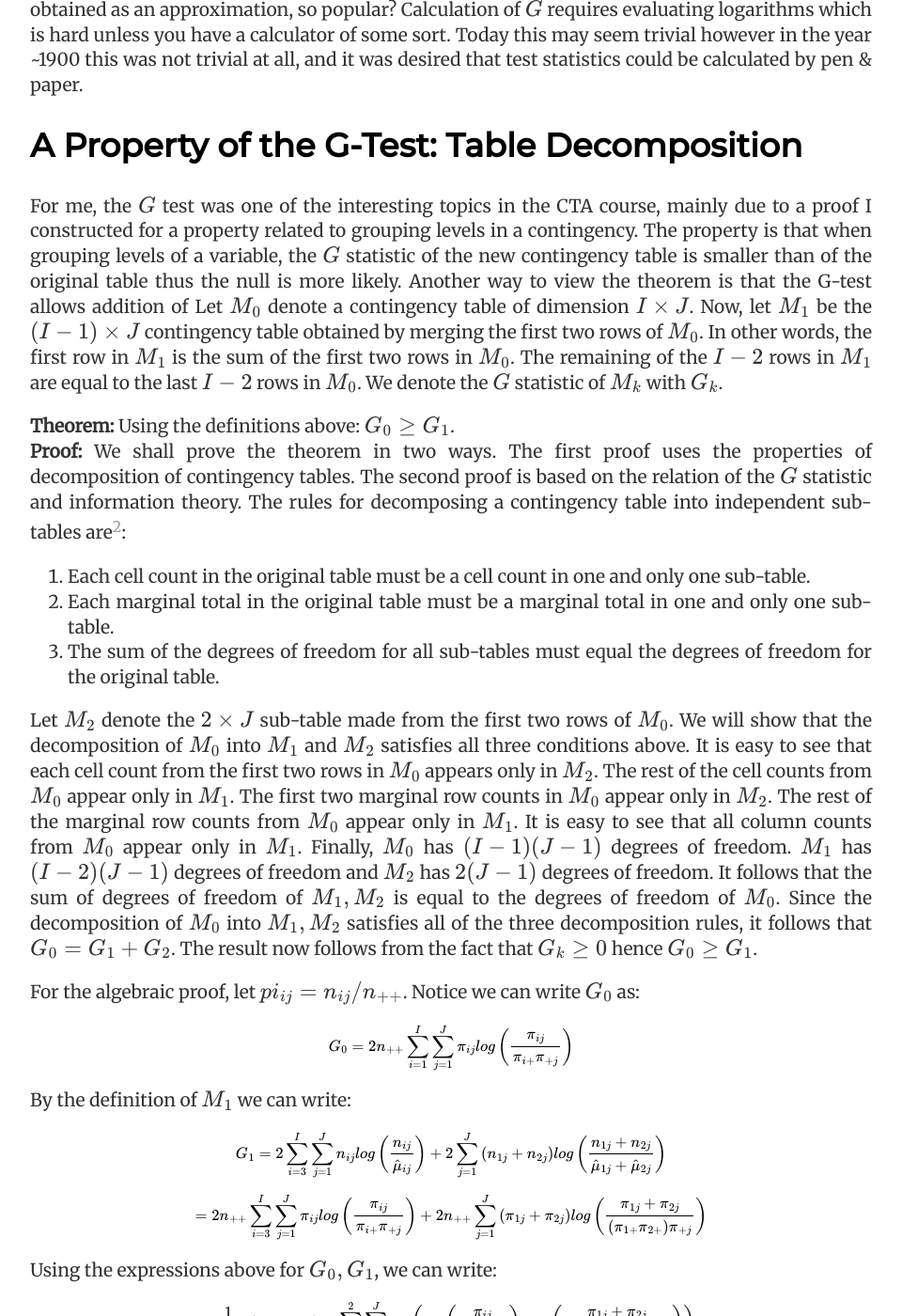
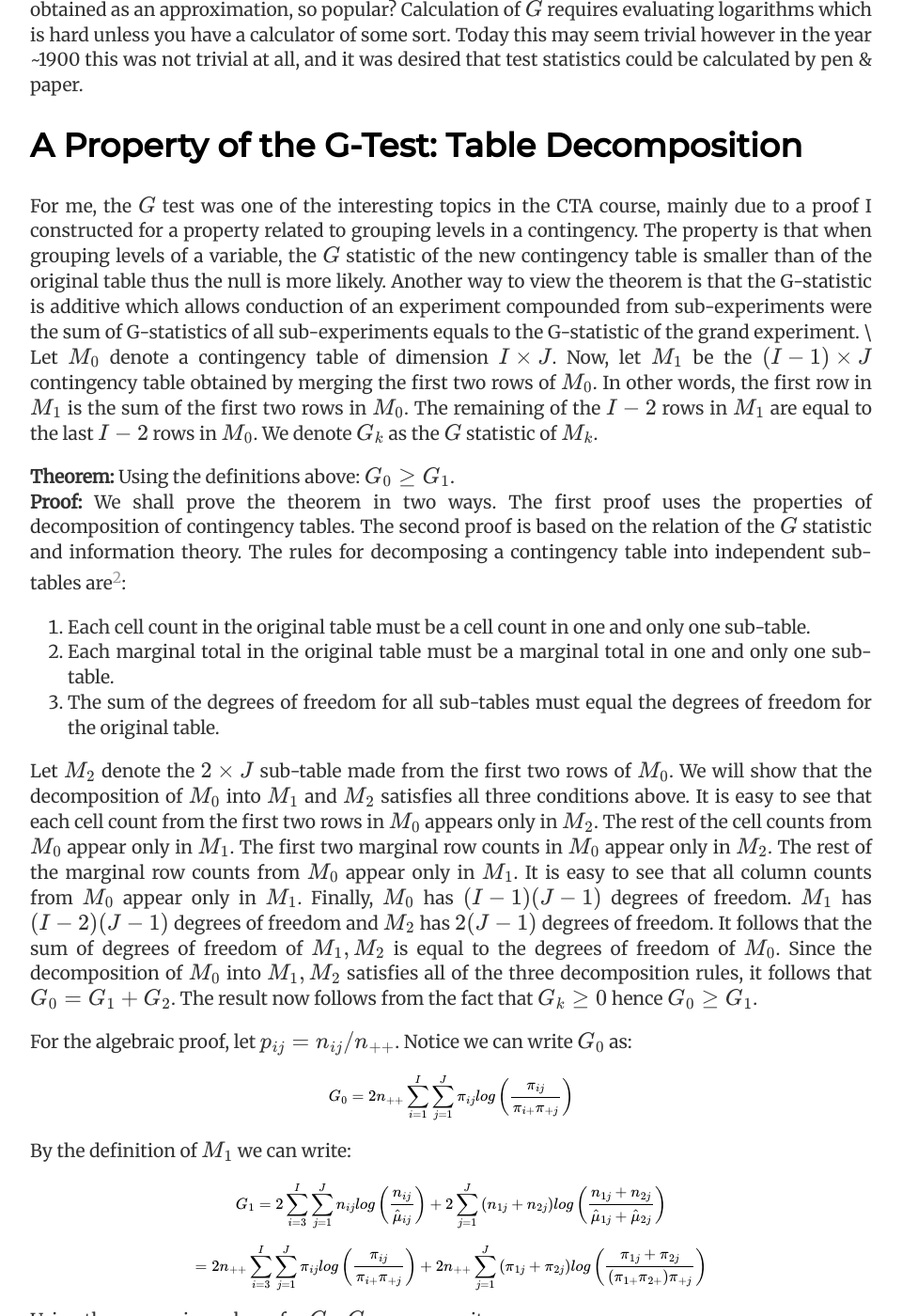
Before and after one commit to nirryde/nirryde.github.io, a Jekyll site: the page built from _posts/2020-10-04-Groupping Levels in Contingency and Independence.md, in a window 1280 px wide and 1400 px high, scrolled down 1416 px. Shown: the whole window at 94% size, without its empty margins (160-1120 px from the left). Built offline with Jekyll 4.4.1, drawn with Linux system fonts in a browser that asks for light colours; formulas are drawn with MathJax 3; some of the changed text lies outside the part shown.

Commit message:
Update 2020-10-04-Groupping Levels in Contingency and Independence.md

```diff
--- a/_posts/2020-10-04-Groupping Levels in Contingency and Independence.md
+++ b/_posts/2020-10-04-Groupping Levels in Contingency and Independence.md
@@ -27,8 +27,8 @@
 A Property of the G-Test: Table Decomposition
 ---------------------------------------------
 
-For me, the $$G$$ test was one of the interesting topics in the CTA course, mainly due to a proof I constructed for a property related to grouping levels in a contingency. The property is that when grouping levels of a variable, the $$G$$ statistic of the new contingency table is smaller than of the original table thus the null is more likely. Another way to view the theorem is that the G-test allows addition of
-Let $$M_0$$ denote a contingency table of dimension $$I \times J$$. Now, let $$M_1$$ be the $$(I-1) \times J$$ contingency table obtained by merging the first two rows of $$M_0$$. In other words, the first row in $$M_1$$ is the sum of the first two rows in $$M_0$$. The remaining of the $$I-2$$ rows in $$M_1$$ are equal to the last $$I-2$$ rows in $$M_0$$. We denote the $$G$$ statistic of $$M_k$$ with $$G_k$$.
+For me, the $$G$$ test was one of the interesting topics in the CTA course, mainly due to a proof I constructed for a property related to grouping levels in a contingency. The property is that when grouping levels of a variable, the $$G$$ statistic of the new contingency table is smaller than of the original table thus the null is more likely. Another way to view the theorem is that the G-statistic is additive which allows conduction of an experiment compounded from sub-experiments were the sum of G-statistics of all sub-experiments equals to the G-statistic of the grand experiment. \
+Let $$M_0$$ denote a contingency table of dimension $$I \times J$$. Now, let $$M_1$$ be the $$(I-1) \times J$$ contingency table obtained by merging the first two rows of $$M_0$$. In other words, the first row in $$M_1$$ is the sum of the first two rows in $$M_0$$. The remaining of the $$I-2$$ rows in $$M_1$$ are equal to the last $$I-2$$ rows in $$M_0$$. We denote $$G_k$$ as the $$G$$ statistic of $$M_k$$.
 
 **Theorem:** Using the definitions above: $$G_0 \geq G_1$$. \
 **Proof:** We shall prove the theorem in two ways. The first proof uses the properties of decomposition of contingency tables. The second proof is based on the relation of the $$G$$ statistic and information theory.
@@ -46,7 +46,7 @@
 Finally, $$M_0$$ has $$(I-1)(J-1)$$ degrees of freedom. $$M_1$$ has $$(I-2)(J-1)$$ degrees of freedom and $$M_2$$ has $$2(J-1)$$ degrees of freedom. It follows that the sum of degrees of freedom of $$M_1,M_2$$ is equal to the degrees of freedom of $$M_0$$.
 Since the decomposition of $$M_0$$ into $$M_1,M_2$$ satisfies all of the three decomposition rules, it follows that $$G_0=G_1+G_2$$. The result now follows from the fact that $$G_k \geq 0$$ hence $$G_0 \geq G_1$$.
 
-For the algebraic proof, let $$pi_{ij}=n_{ij}/n_{++}$$. Notice we can write $$G_0$$ as:
+For the algebraic proof, let $$p_{ij}=n_{ij}/n_{++}$$. Notice we can write $$G_0$$ as:
 
 $$G_0=2n_{++}\sum_{i=1}^{I}\sum_{j=1}^{J}\pi_{ij}log \left( \frac{\pi_{ij}}{\pi_{i+}\pi_{+j}} \right)$$
 
@@ -64,7 +64,7 @@
 
 $$=\sum_{i=1}^{2}\sum_{j=1}^{J}\pi_{ij} \left( log \left( \frac{\pi_{ij}}{\pi_{1j}+\pi{2j}} \right) -log \left(\frac{\pi_{i+}}{\pi_{1+}+\pi_{2+}} \right) \right)$$
 
-Recall that the log-sum inequality states that for any sets of non-negative numbers: $$(x_i)_{i=1}^{n},(y_i)_{i=1}^{n}$$ with $$x=\sum_{i=1}^{n}, y=\sum_{i=1}^{n}$$ the following inequality holds:
+Recall that the log-sum inequality states that for any sets of non-negative numbers: $$(x_i)_{i=1}^{n},(y_i)_{i=1}^{n}$$ with $$x=\sum_{i=1}^{n} x_i, y=\sum_{i=1}^{n} y_i$$ the following inequality holds:
 
 $$\sum_{i=1}^{n}x_i log \left(\frac{x_i}{y_i} \right) \geq x \cdot log \left(\frac{x}{y} \right)$$
 
@@ -75,7 +75,7 @@
 
 By plugging the RHS in the inequality above in the expression $$0.5n_{++}^{-1}(G_0-G_1)$$ we obtain:
 
-$$\frac{1}{2n_++}\left( G_0-G_1 \right) \geq \sum_{i=1}^{2} \left( \pi_{i+} log \left( \frac{\pi_{i+}}{\pi_{1+}+\pi_{2+}} \right) - \sum_{j=1}^{J}\pi_{ij} log \left( \frac{\pi_{i+}}{\pi_{1+}+\pi_{2+}} \right) \right)=0$$
+$$\frac{1}{2n_{++}}\left( G_0-G_1 \right) \geq \sum_{i=1}^{2} \left( \pi_{i+} log \left( \frac{\pi_{i+}}{\pi_{1+}+\pi_{2+}} \right) - \sum_{j=1}^{J}\pi_{ij} log \left( \frac{\pi_{i+}}{\pi_{1+}+\pi_{2+}} \right) \right)=0$$
 
 It can now be seen that: $$G_0 \geq G_1$$. Due to the condition of equality in the log-sum inequality, $$G_0=G_1$$ when the first two rows of $$M_0$$ are linearly dependent.
 
```
